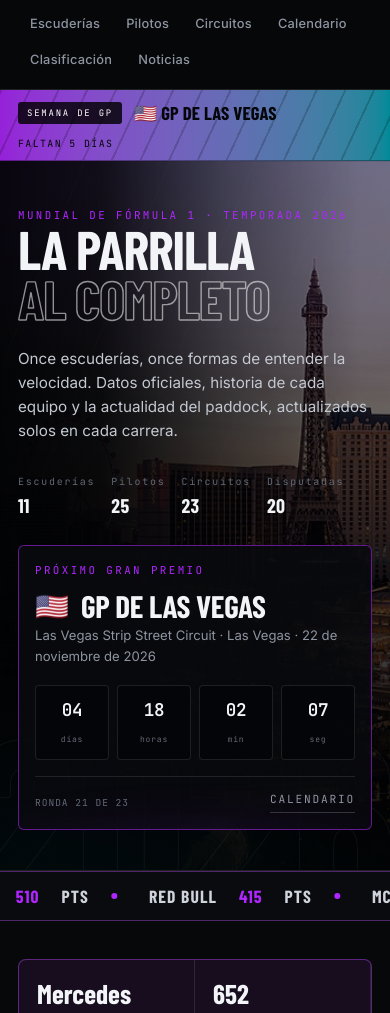
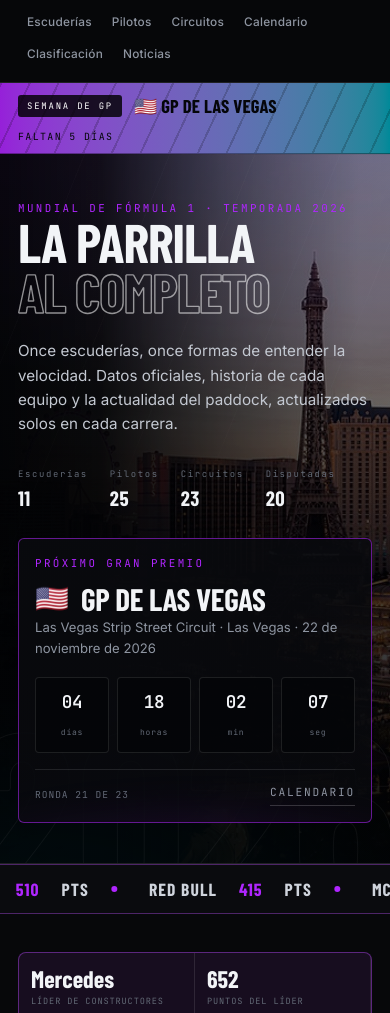
Before and after one commit to Francis585/pitlane, a plain HTML site: page public/index.html in a window 390 px wide. Shown: the part 48-1061 px from the top of the page. Drawn offline with nearby package versions, Linux system fonts and the light colour scheme; a web font is replaced by a local one.

Commit message:
Ajustes móviles: KPIs a dos columnas y navegación más compacta

```diff
--- a/assets/styles.css
+++ b/assets/styles.css
@@ -640,3 +640,14 @@ body.race-week .circ-hero-img ~ .circ-hero-in .eyebrow { color: var(--gp); }
     grid-template-columns: 1fr !important;
   }
 }
+
+@media (max-width: 720px) {
+  .kpis { grid-template-columns: repeat(2, 1fr); }
+  .kpis > div { padding: 14px 12px; }
+  .kpis b { font-size: 1.5rem; }
+  .kpis span { font-size: .54rem; letter-spacing: .1em; line-height: 1.4; display: block; margin-top: 4px; }
+  .nav-links a { padding: 6px 9px; font-size: .74rem; }
+  .hero-meta { gap: 14px 22px; }
+  .hero-meta div b { font-size: 1.3rem; }
+  .hero-meta div span { font-size: .56rem; }
+}
--- a/public/assets/styles.css
+++ b/public/assets/styles.css
@@ -640,3 +640,14 @@ body.race-week .circ-hero-img ~ .circ-hero-in .eyebrow { color: var(--gp); }
     grid-template-columns: 1fr !important;
   }
 }
+
+@media (max-width: 720px) {
+  .kpis { grid-template-columns: repeat(2, 1fr); }
+  .kpis > div { padding: 14px 12px; }
+  .kpis b { font-size: 1.5rem; }
+  .kpis span { font-size: .54rem; letter-spacing: .1em; line-height: 1.4; display: block; margin-top: 4px; }
+  .nav-links a { padding: 6px 9px; font-size: .74rem; }
+  .hero-meta { gap: 14px 22px; }
+  .hero-meta div b { font-size: 1.3rem; }
+  .hero-meta div span { font-size: .56rem; }
+}
```
